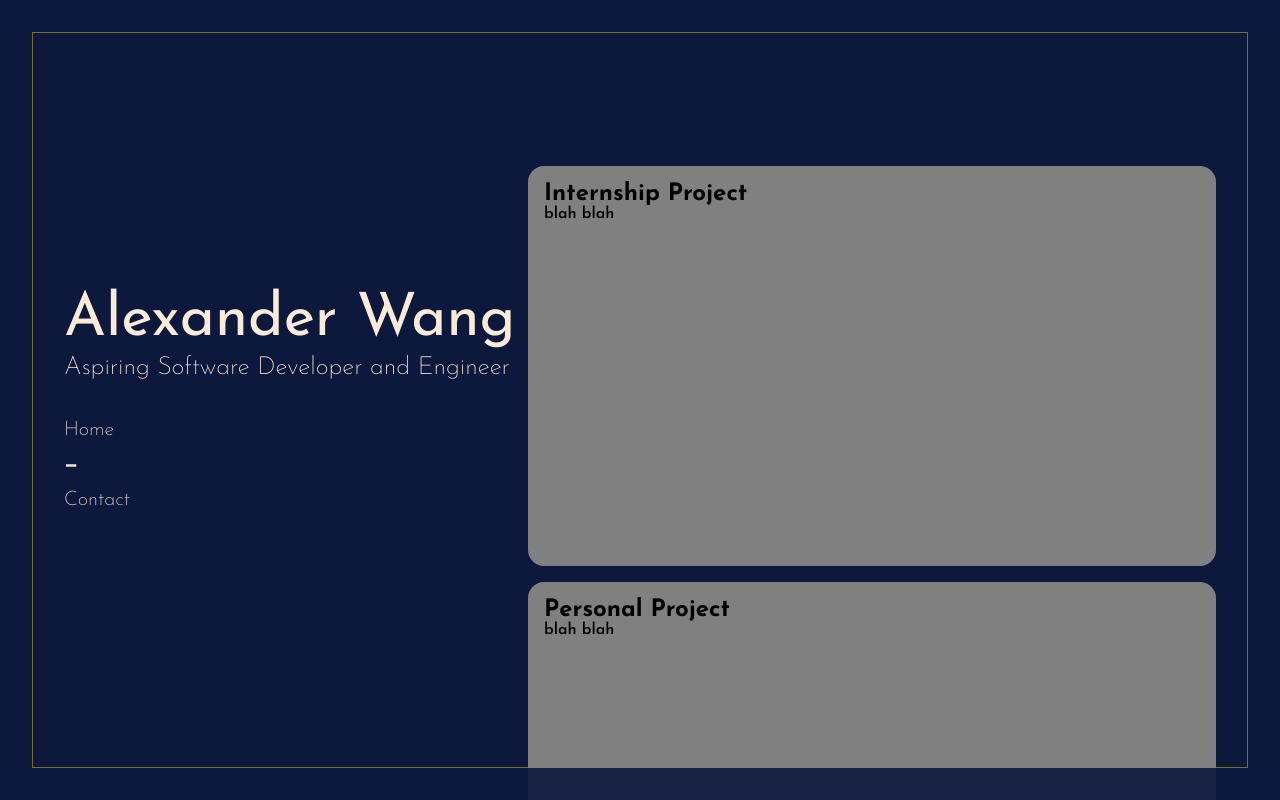
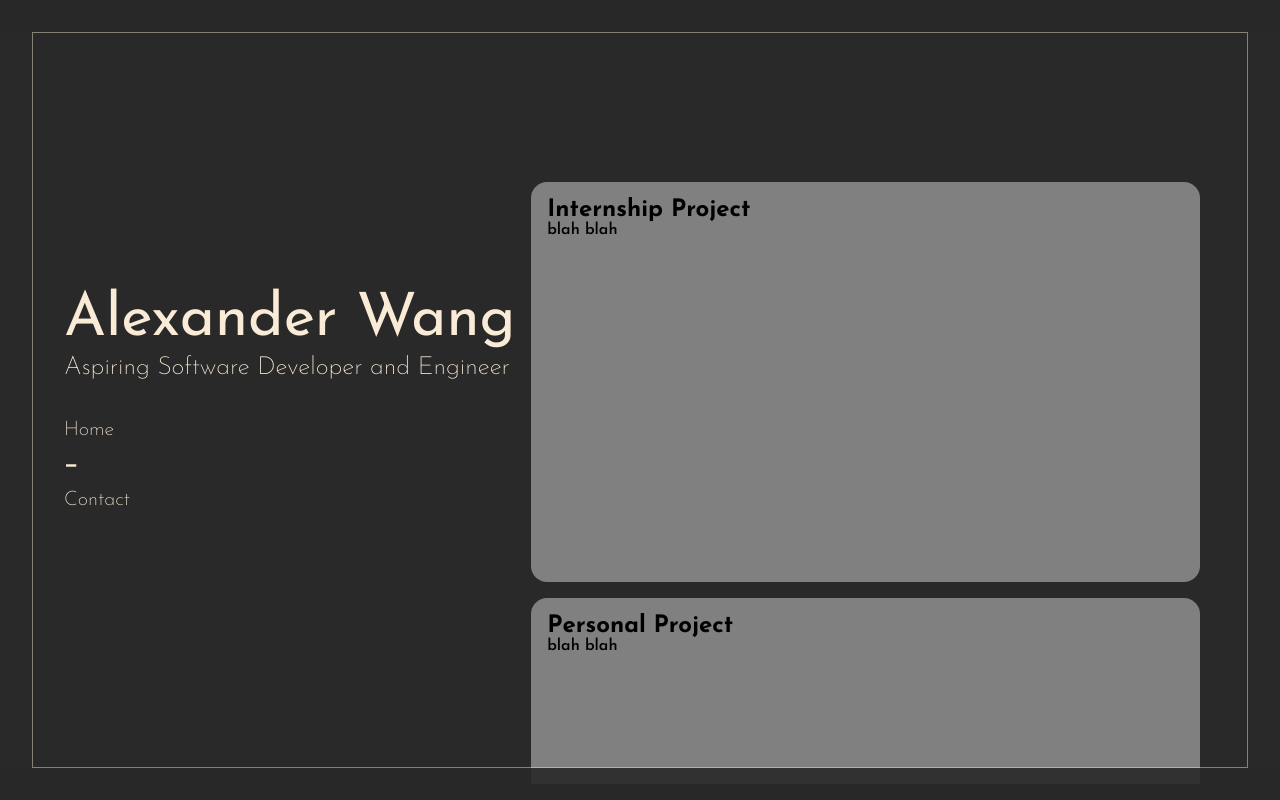
Before and after one commit to alw017/gondola, a Vue app: page / in a window 1280 px wide. Both pictures are taken after a click on the item "Projects". Built offline with nearby package versions, Linux system fonts and the light colour scheme.

Commit message:
Partial Completion of Card Selection

```diff
--- a/src/App.vue
+++ b/src/App.vue
@@ -38,10 +38,10 @@ export default {
 
 <template>
     <LoadIn></LoadIn>
+    <Content :currentSelected="selectedOption"></Content>
     <Frame></Frame>
     <Mask></Mask>
     <Header @home-click="handleNav('home')" @project-click="handleNav('proj')" @contact-click="handleNav('contact')" :msg="selectedOption"></Header>
-    <Content :currentSelected="selectedOption"></Content>
 </template>
 
 <style scoped>
--- a/src/components/Content.vue
+++ b/src/components/Content.vue
@@ -1,5 +1,4 @@
 <script setup>
-import { createHydrationRenderer, createRenderer } from 'vue';
 
     defineProps({
         currentSelected: String,
@@ -17,6 +16,8 @@ import { createHydrationRenderer, createRenderer } from 'vue';
         data() {
            return {
                 ypos: 0,
+                cardSelected: null,
+                selecedCardPosition: 0,
                 cards: [{title: "Internship Project", body: "blah blah", id: 0, isSelected: false, isFocused: false},
                         {title: "Personal Project", body: "blah blah", id: 1, isSelected:false, isFocused: false},
                         {title: "Personal Project 2", body: "blah blah", id:2, isSelected:false, isFocused: false}]
@@ -29,7 +30,7 @@ import { createHydrationRenderer, createRenderer } from 'vue';
         },
         methods: {
             handleScroll(event) {
-                if(this.currentSelected != 'projects') {
+                if(this.currentSelected != 'projects' || this.cardSelected == true) {
                     return;
                 }
                 var cardContainer = document.getElementById('flex-card-container');
@@ -49,7 +50,14 @@ import { createHydrationRenderer, createRenderer } from 'vue';
                  * remove all non selected cards from dom display?
                  * disablescroll handling,etc.
                  */
-                card.isSelected = !card.isSelected;
+                console.log("selected")
+                card.isSelected = true;
+                this.cardSelected = card;
+            },
+            handleExit() {
+                console.log(this.cardSelected)
+                this.cardSelected.isSelected = !this.cardSelected.isSelected;
+                this.cardSelected = null;
             },
             handleFocus(card) {
                 card.isFocused = true;
@@ -65,9 +73,23 @@ import { createHydrationRenderer, createRenderer } from 'vue';
     <main class="content-container">
         <Transition mode="out-in">
             <section class="full-window flex-cards" v-if="currentSelected === 'projects'">
+                    <div v-if="cardSelected != null" class="fullscreen-card-display" id="selected-card-display">
+                        <div class="card-content">
+                            <Transition>
+                                <div v-if="cardSelected" @click.stop="handleExit(card)" class="exit-button">X</div>
+                            </Transition>
+                            <h2>
+                            </h2>
+                            <p>
+                            </p>
+                        </div>
+                    </div>
                     <div id="flex-card-container" class="flex-card-container" :style="style">
-                        <div class="card" v-for="card in cards" :class="{ selected: card.isSelected, focused: card.isFocused, unfocused: !card.isFocused }" @mouseenter="handleFocus(card)" @mouseleave="handleUnfocus(card)" @click="handleClick(card)">
+                        <div class="card" v-for="card in cards" :id ="'card' + card.id" :class="{ selected: card.isSelected, focused: card.isFocused, unfocused: !card.isFocused }" @mouseenter="handleFocus(card)" @mouseleave="handleUnfocus(card)" @click="handleClick(card)">
                             <div class="card-content">
+                                <Transition>
+                                    <div v-if="card.isSelected" @click.stop="handleExit(card)" class="exit-button">X</div>
+                                </Transition>
                                 <h2>
                                     {{ card.title }}
                                 </h2>
@@ -107,7 +129,27 @@ import { createHydrationRenderer, createRenderer } from 'vue';
 }
 
 .selected {
+    z-index: 9000;
 
+}
+
+.fullscreen-card-display {
+    position:absolute;
+    top:0;
+    left:0;
+    width: 100%;
+    height: 100%;
+    background-color:aqua;
+    z-index: 10000;
+}
+
+.exit-button {
+    position:absolute;
+    width: 10px;
+    z-index: 20;
+    height: 10px;
+    top: 2vmin;
+    right: 2vmin;
 }
 
 .focused {
@@ -159,17 +201,17 @@ import { createHydrationRenderer, createRenderer } from 'vue';
 
 .content-container {
     position: fixed;
-    left:0;
-    top:0;
+    left:2vmin;
+    top:2vmin;
+    right:2vmin;
+    bottom:2vmin;
     overflow:hidden;
-    width: 100%;
-    height: 100%;
-    z-index: 15;
 }
 .full-window {
     display:block;
     width: 100%;
     min-height: 100%;
+    z-index: 100;
 }
 .home {
     color:antiquewhite;
--- a/src/components/Frame.vue
+++ b/src/components/Frame.vue
@@ -19,7 +19,7 @@ defineProps({
 
 .frame {
     position: absolute;
-    background-color: gold;
+    background-color: antiquewhite;
     opacity:0.45;
 }
 .frame-container{
--- a/src/components/Header.vue
+++ b/src/components/Header.vue
@@ -75,7 +75,7 @@ header {
     font-family: "Josefin Sans", sans-serif;
     font-weight: 200;
     font-style:normal;
-    z-index: 100;
+    z-index: 80;
     position: fixed;
     left: 8vmin;
     top: 50%;
--- a/src/components/Mask.vue
+++ b/src/components/Mask.vue
@@ -8,12 +8,12 @@
 <style scoped>
 
 .mask-top, .mask-bottom {
-    z-index: 16;
+    z-index: 101;
     position: fixed;
     height: 4vmin;
     width:100%;
     left: 0;
-    background-color: #0d183d;
+    background-color: #292929;
     opacity: 0.9;
     overflow:hidden;
 }
--- a/src/style.css
+++ b/src/style.css
@@ -21,7 +21,7 @@
 }
 
 html, body {
-    background-color: #0d183d;
+    background-color: #292929;
     height: 100%;
     overflow:hidden;
 }
```
